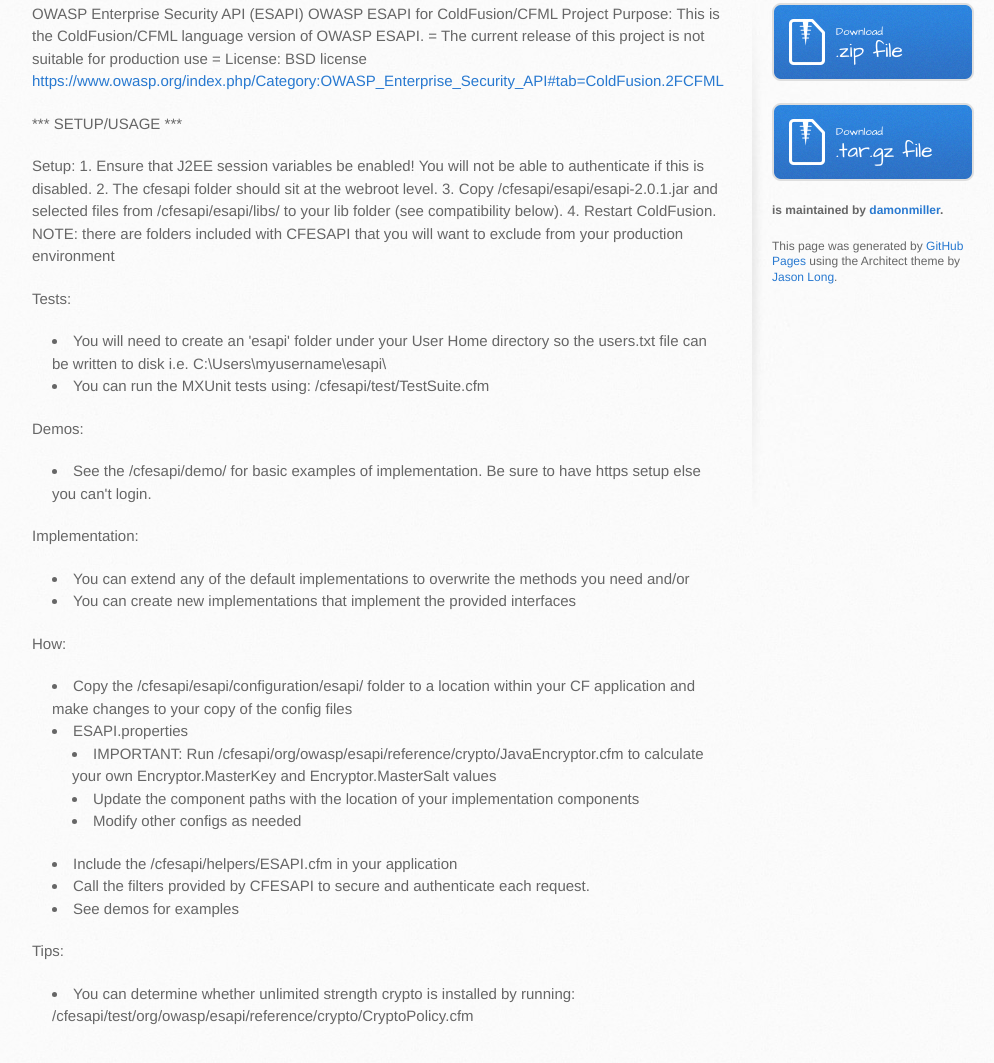
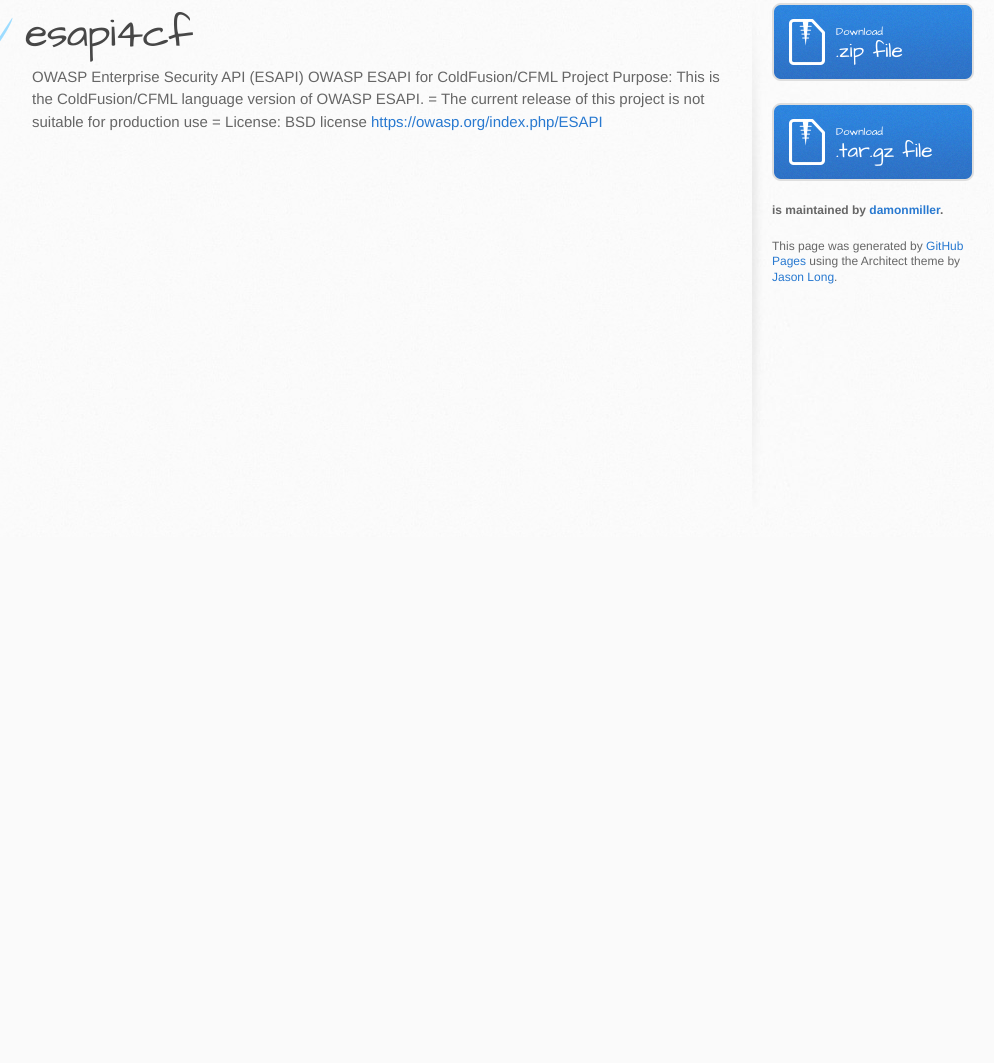
Before and after one commit to nomadinjax/esapi4cf, a plain HTML site: page index.html in a window 1280 px wide. Shown: the part 263-1326 px from the top of the page, without its empty margins (138-1132 px from the left). After the commit the page ends 800 px from the top, so only its background shows below. Drawn offline with Linux system fonts and the light colour scheme.

Commit message:
Create gh-pages branch via GitHub

```diff
--- a/index.html
+++ b/index.html
@@ -28,58 +28,14 @@
     <div id="content-wrapper">
       <div class="inner clearfix">
         <section id="main-content">
-          <p>OWASP Enterprise Security API (ESAPI)
+          <h1>esapi4cf</h1>
+
+<p>OWASP Enterprise Security API (ESAPI)
 OWASP ESAPI for ColdFusion/CFML Project
 Purpose: This is the ColdFusion/CFML language version of OWASP ESAPI.
 = The current release of this project <em>is not</em> suitable for production use =
 License: BSD license
-<a href="https://www.owasp.org/index.php/Category:OWASP_Enterprise_Security_API#tab=ColdFusion.2FCFML">https://www.owasp.org/index.php/Category:OWASP_Enterprise_Security_API#tab=ColdFusion.2FCFML</a></p>
-
-<p>*** SETUP/USAGE ***</p>
-
-<p>Setup:
-1. Ensure that J2EE session variables be enabled! You will not be able to authenticate if this is disabled.
-2. The cfesapi folder should sit at the webroot level.
-3. Copy /cfesapi/esapi/esapi-2.0.1.jar and selected files from /cfesapi/esapi/libs/ to your lib folder (see compatibility below).
-4. Restart ColdFusion.
-NOTE: there are folders included with CFESAPI that you will want to exclude from your production environment</p>
-
-<p>Tests:</p>
-
-<ul>
-<li>You will need to create an 'esapi' folder under your User Home directory so the users.txt file can be written to disk i.e. C:\Users\myusername\esapi\</li>
-<li>You can run the MXUnit tests using: /cfesapi/test/TestSuite.cfm</li>
-</ul><p>Demos:</p>
-
-<ul>
-<li>See the /cfesapi/demo/ for basic examples of implementation. <strong>Be sure to have https setup else you can't login.</strong>
-</li>
-</ul><p>Implementation:</p>
-
-<ul>
-<li>You can extend any of the default implementations to overwrite the methods you need
-and/or</li>
-<li>You can create new implementations that implement the provided interfaces</li>
-</ul><p>How:</p>
-
-<ul>
-<li>Copy the /cfesapi/esapi/configuration/esapi/ folder to a location within your CF application and make changes to your copy of the config files</li>
-<li>ESAPI.properties
-
-<ul>
-<li>IMPORTANT: Run /cfesapi/org/owasp/esapi/reference/crypto/JavaEncryptor.cfm to calculate your <em>own</em> Encryptor.MasterKey and Encryptor.MasterSalt values</li>
-<li>Update the component paths with the location of your implementation components</li>
-<li>Modify other configs as needed</li>
-</ul>
-</li>
-<li>Include the /cfesapi/helpers/ESAPI.cfm in your application</li>
-<li>Call the filters provided by CFESAPI to secure and authenticate each request.</li>
-<li>See demos for examples</li>
-</ul><p>Tips:</p>
-
-<ul>
-<li>You can determine whether unlimited strength crypto is installed by running: /cfesapi/test/org/owasp/esapi/reference/crypto/CryptoPolicy.cfm</li>
-</ul>
+<a href="https://owasp.org/index.php/ESAPI">https://owasp.org/index.php/ESAPI</a></p>
         </section>
 
         <aside id="sidebar">
```
Also changed, not shown: params.json (+1 -1 lines).
